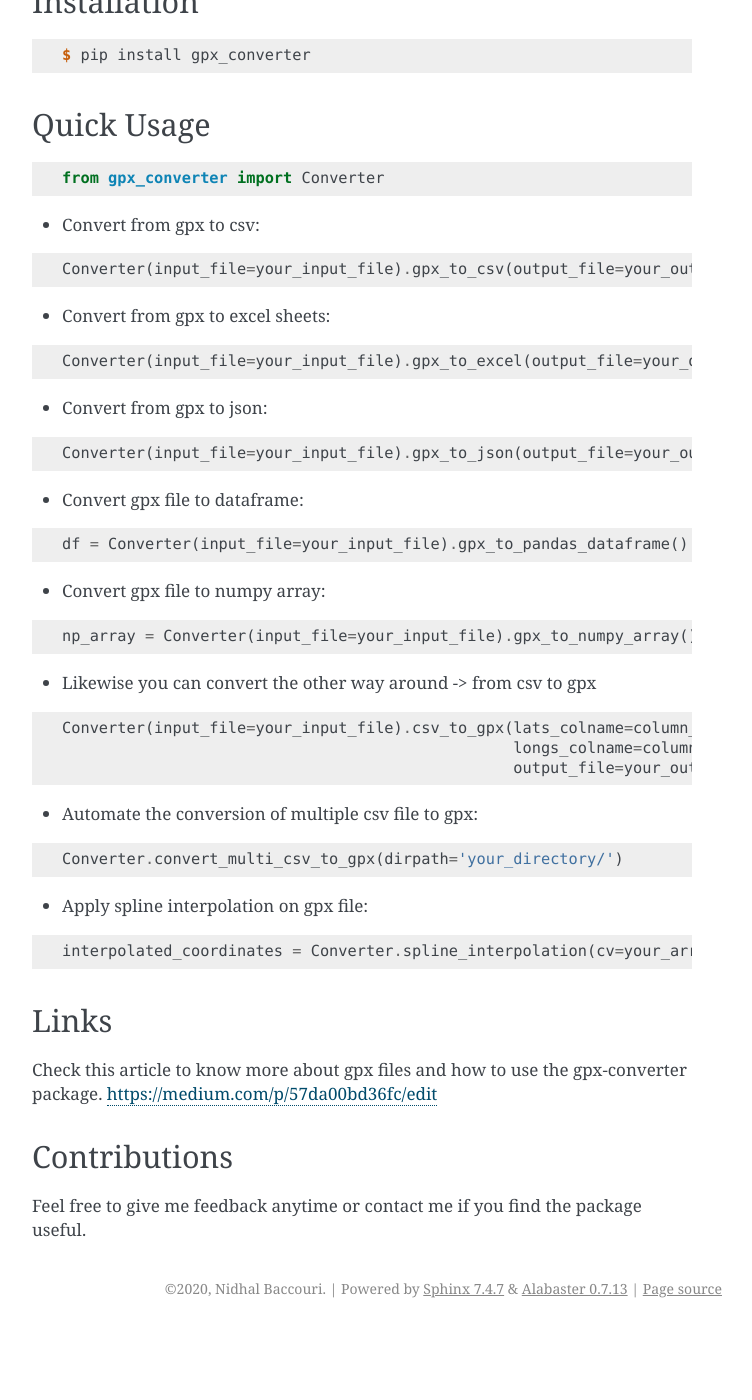
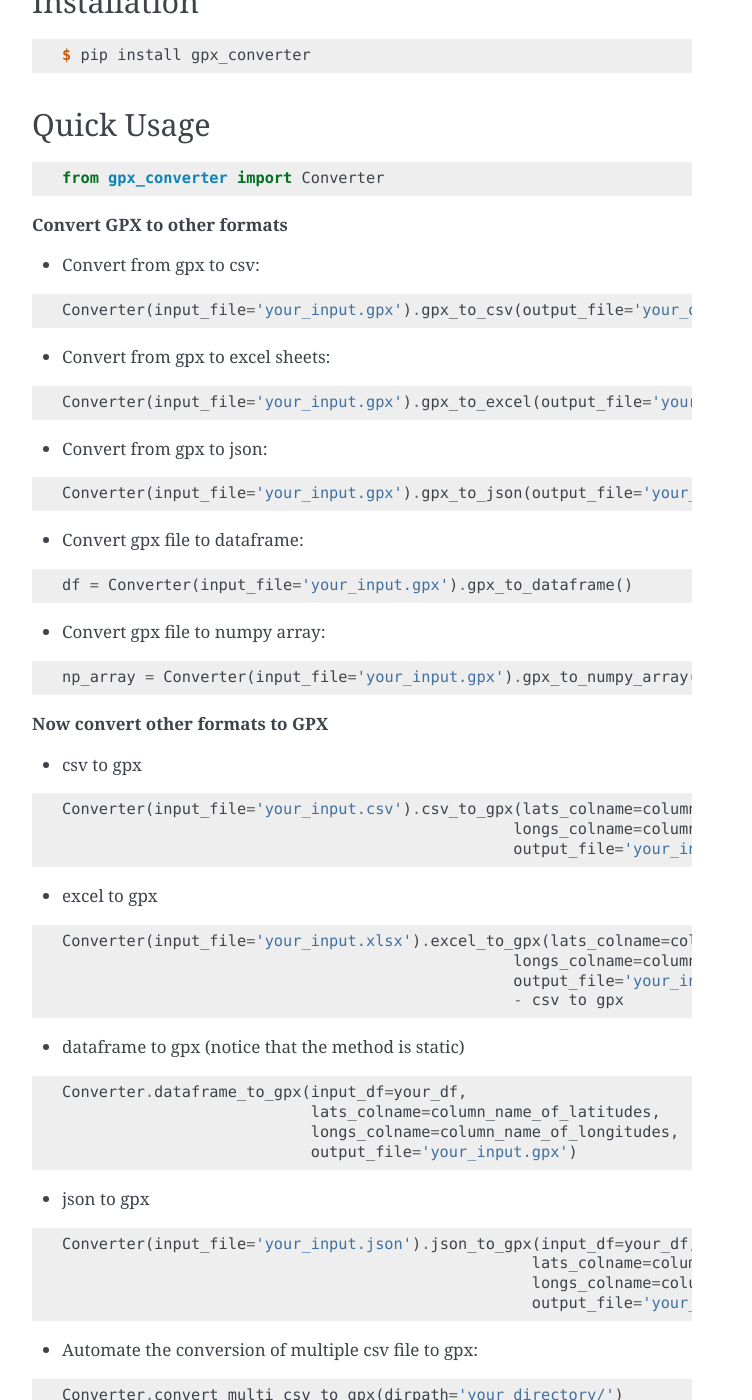
Before and after one commit to nidhaloff/gpx-converter, a Sphinx documentation site: the page built from docs/readme.rst, in a window 1280 px wide and 1400 px high, scrolled down 1055 px. Shown: the whole window, without its empty margins (388-1140 px from the left). Built offline with Sphinx 7.4.7, drawn with Linux system fonts in a browser that asks for light colours; before the commit the page ends 2383 px from its top, so only the background shows below that; some of the changed text lies outside the part shown.

Commit message:
added support for x to gpx conversion

```diff
--- a/README.rst
+++ b/README.rst
@@ -84,44 +84,76 @@ Quick Usage
 
     from gpx_converter import Converter
 
+**Convert GPX to other formats**
+
 - Convert from gpx to csv:
 
 .. code-block:: python
 
-    Converter(input_file=your_input_file).gpx_to_csv(output_file=your_output_file)
+    Converter(input_file='your_input.gpx').gpx_to_csv(output_file='your_output.csv')
 
 - Convert from gpx to excel sheets:
 
 .. code-block:: python
 
-    Converter(input_file=your_input_file).gpx_to_excel(output_file=your_output_file)
+    Converter(input_file='your_input.gpx').gpx_to_excel(output_file='your_output.xlsx')
 
 - Convert from gpx to json:
 
 .. code-block:: python
 
-    Converter(input_file=your_input_file).gpx_to_json(output_file=your_output_file)
+    Converter(input_file='your_input.gpx').gpx_to_json(output_file='your_output.json)
 
 - Convert gpx file to dataframe:
 
 .. code-block:: python
 
-    df = Converter(input_file=your_input_file).gpx_to_pandas_dataframe()
+    df = Converter(input_file='your_input.gpx').gpx_to_dataframe()
 
 - Convert gpx file to numpy array:
 
 .. code-block:: python
 
-    np_array = Converter(input_file=your_input_file).gpx_to_numpy_array()
+    np_array = Converter(input_file='your_input.gpx').gpx_to_numpy_array()
 
 
-- Likewise you can convert the other way around -> from csv to gpx
+**Now convert other formats to GPX**
+
+- csv to gpx
 
 .. code-block:: python
 
-    Converter(input_file=your_input_file).csv_to_gpx(lats_colname=column_name_of_latitudes,
+    Converter(input_file='your_input.csv').csv_to_gpx(lats_colname=column_name_of_latitudes,
                                                      longs_colname=column_name_of_longitudes,
-                                                     output_file=your_output_file)
+                                                     output_file='your_input.gpx')
+
+- excel to gpx
+
+.. code-block:: python
+
+    Converter(input_file='your_input.xlsx').excel_to_gpx(lats_colname=column_name_of_latitudes,
+                                                     longs_colname=column_name_of_longitudes,
+                                                     output_file='your_input.gpx')
+                                                     - csv to gpx
+
+- dataframe to gpx (notice that the method is static)
+
+.. code-block:: python
+
+    Converter.dataframe_to_gpx(input_df=your_df,
+                               lats_colname=column_name_of_latitudes,
+                               longs_colname=column_name_of_longitudes,
+                               output_file='your_input.gpx')
+
+- json to gpx
+
+.. code-block:: python
+
+    Converter(input_file='your_input.json').json_to_gpx(input_df=your_df,
+                                                       lats_colname=column_name_of_latitudes,
+                                                       longs_colname=column_name_of_longitudes,
+                                                       output_file='your_input.gpx')
+
 
 - Automate the conversion of multiple csv file to gpx:
 
@@ -129,7 +161,7 @@ Quick Usage
 
     Converter.convert_multi_csv_to_gpx(dirpath='your_directory/')
 
-- Apply spline interpolation on gpx file:
+- Apply spline interpolation on gpx file (you need to install scipy for this to work):
 
 .. code-block:: python
 
--- a/docs/usage.rst
+++ b/docs/usage.rst
@@ -29,7 +29,7 @@ Usage
 
 .. code-block:: python
 
-    df = Converter(input_file=your_input_file).gpx_to_pandas_dataframe()
+    df = Converter(input_file=your_input_file).gpx_to_dataframe()
 
 - Convert gpx file to numpy array:
 
--- a/requirements.txt
+++ b/requirements.txt
@@ -1,5 +1,3 @@
 gpxpy>=1.4.0
 numpy>=1.18.1
 pandas>=1.0.3
-scipy>=1.4.1
-openpyxl==3.0.3
--- a/setup.py
+++ b/setup.py
@@ -9,8 +9,6 @@ requirements = [
     "gpxpy >= 1.4.0",
     "numpy >= 1.18.1",
     "pandas >= 1.0.3",
-    "scipy >= 1.4.1",
-    "openpyxl==3.0.3"
 ]
 
 
```
Also changed, not shown: 1 other file.
